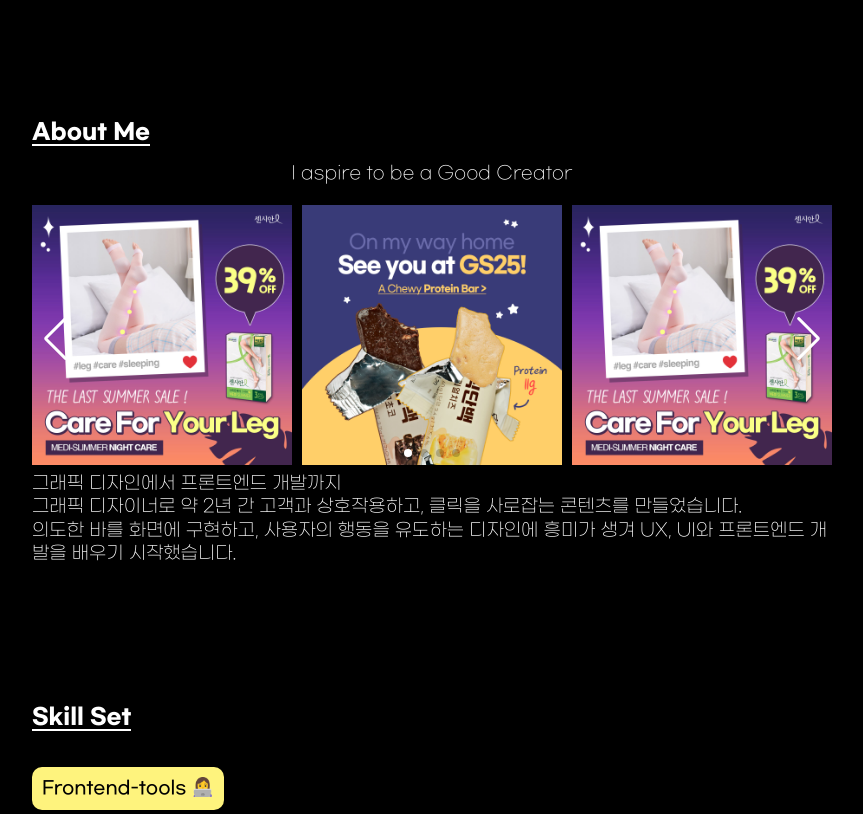
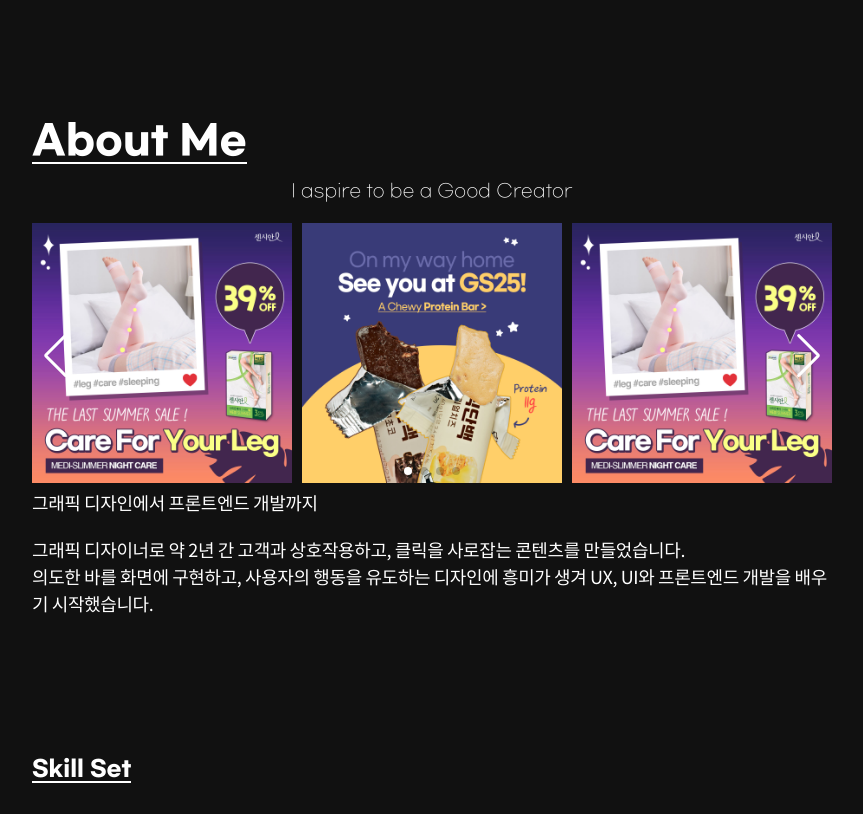
Before and after one commit to loeybho/Portfolio, a React (Vite) app: page / in a window 1280 px wide. Shown: the part 700-1514 px from the top of the page, without its empty margins (208-1071 px from the left). Built offline with nearby package versions, Linux system fonts and the light colour scheme.

Commit message:
Style. 배경 블랙 수정

```diff
--- a/src/index.css
+++ b/src/index.css
@@ -16,6 +16,36 @@
   src: url("/fonts/GmarketSansBold.woff") format("woff");
 }
 
+@font-face {
+  font-family: "NotoSans";
+  font-weight: 700;
+  src: url("/fonts/NotoSans-Bold.woff") format("woff");
+}
+
+@font-face {
+  font-family: "NotoSans";
+  font-weight: 300;
+  src: url("/fonts/NotoSans-Light.woff") format("woff");
+}
+
+@font-face {
+  font-family: "NotoSans";
+  font-weight: 500;
+  src: url("/fonts/NotoSans-Medium.woff") format("woff");
+}
+
+@font-face {
+  font-family: "NotoSans";
+  font-weight: 400;
+  src: url("/fonts/NotoSans-Regular.woff") format("woff");
+}
+
+@font-face {
+  font-family: "NotoSans";
+  font-weight: 200;
+  src: url("/fonts/NotoSans-Thin.woff") format("woff");
+}
+
 :root {
   font-family: "GmarketSans", sans-serif;
   font-size: 62.5%;
@@ -23,7 +53,7 @@
 
 body {
   font-size: 1.4rem;
-  background-color: black;
+  background-color: #111111;
   color: white;
   line-height: 100;
 }
--- a/src/pages/AboutMe.jsx
+++ b/src/pages/AboutMe.jsx
@@ -14,7 +14,7 @@
 
   h1 {
     font-weight: 700;
-    font-size: 2.2rem;
+    font-size: 4rem;
   }
 
   .category {
@@ -30,6 +30,13 @@
     font-size: 1.8rem;
     line-height: 1.285;
     font-weight: 300;
+  }
+
+  .contents {
+    font-family: "NotoSans";
+    font-weight: 400;
+    line-height: 1.5;
+    letter-spacing: -0.4px;
   }
 
   .contents-header {
@@ -58,13 +65,16 @@
               </div>
               <div>
                 <h2>그래픽 디자인에서 프론트엔드 개발까지</h2>
-                <p>
-                  그래픽 디자이너로 약 2년 간 고객과 상호작용하고, 클릭을
-                  사로잡는 콘텐츠를 만들었습니다.
-                  <br />
-                  의도한 바를 화면에 구현하고, 사용자의 행동을 유도하는 디자인에
-                  흥미가 생겨 UX, UI와 프론트엔드 개발을 배우기 시작했습니다.
-                </p>
+                <div className="contents">
+                  <p>
+                    그래픽 디자이너로 약 2년 간 고객과 상호작용하고, 클릭을
+                    사로잡는 콘텐츠를 만들었습니다.
+                    <br />
+                    의도한 바를 화면에 구현하고, 사용자의 행동을 유도하는
+                    디자인에 흥미가 생겨 UX, UI와 프론트엔드 개발을 배우기
+                    시작했습니다.
+                  </p>
+                </div>
               </div>
             </div>
           </div>
```
